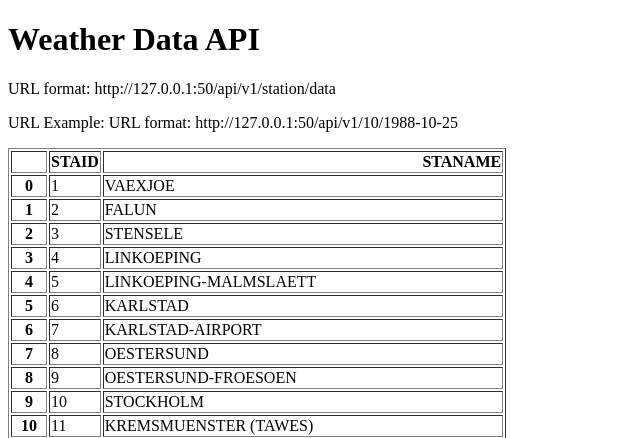
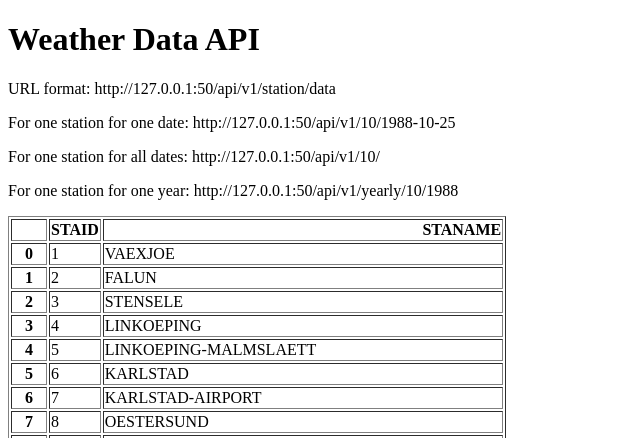
Before and after one commit to Mchoumar/weather_api, a Flask app: page / in a window 1280 px wide. Shown: the top 438 px of the page, without its empty margins (0-640 px from the left). Run offline with Flask 2, Linux system fonts and the light colour scheme.

Commit message:
Added new url format

```diff
--- a/main.py
+++ b/main.py
@@ -23,5 +23,22 @@ def api(station, date):
             "temperature": temperature}
 
 
+@app.route('/api/v1/<station>')
+def api_stations(station):
+    filename = 'data_small/TG_STAID' + str(station).zfill(6) + ".txt"
+    df = pd.read_csv(filename, skiprows=20, parse_dates=['    DATE'])
+    result = df.to_dict(orient="records")
+    return result
+
+
+@app.route("/api/v1/yearly/<station>/<year>")
+def api_yearly(station, year):
+    filename = 'data_small/TG_STAID' + str(station).zfill(6) + ".txt"
+    df = pd.read_csv(filename, skiprows=20)
+    df['    DATE'] = df['    DATE'].astype(str)
+    result = df[df['    DATE'].str.startswith(str(year))].to_dict(orient="records")
+    return result
+
+
 if __name__ == "__main__":
     app.run(debug=True, port=50)
--- a/templates/home.html
+++ b/templates/home.html
@@ -7,7 +7,9 @@
 <body>
     <h1>Weather Data API</h1>
     <p>URL format: http://127.0.0.1:50/api/v1/station/data</p>
-    <p>URL Example: URL format: http://127.0.0.1:50/api/v1/10/1988-10-25</p>
+    <p>For one station for one date: http://127.0.0.1:50/api/v1/10/1988-10-25</p>
+    <p>For one station for all dates: http://127.0.0.1:50/api/v1/10/</p>
+    <p>For one station for one year: http://127.0.0.1:50/api/v1/yearly/10/1988</p>
     <p>{{data|safe}}</p>
 </body>
 </html>
```
